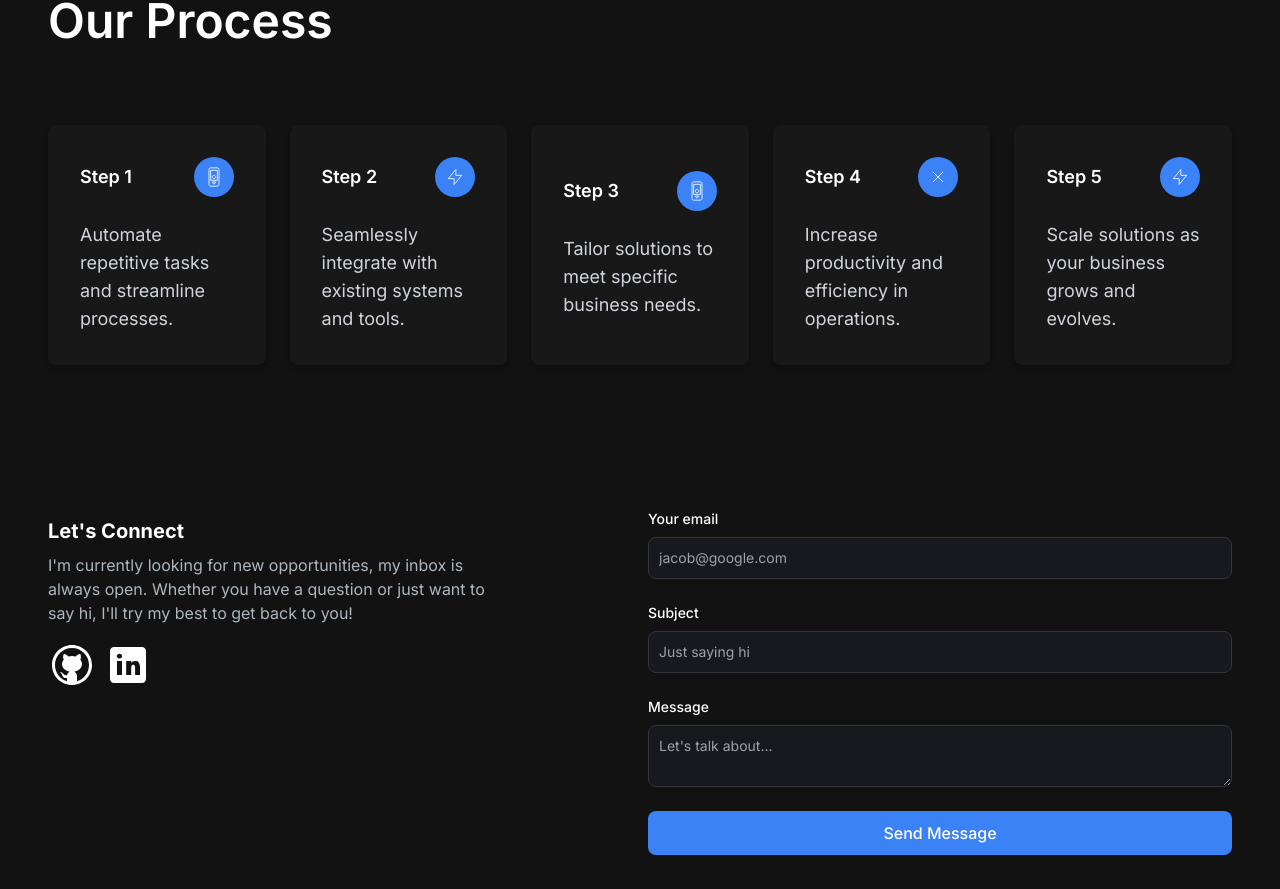
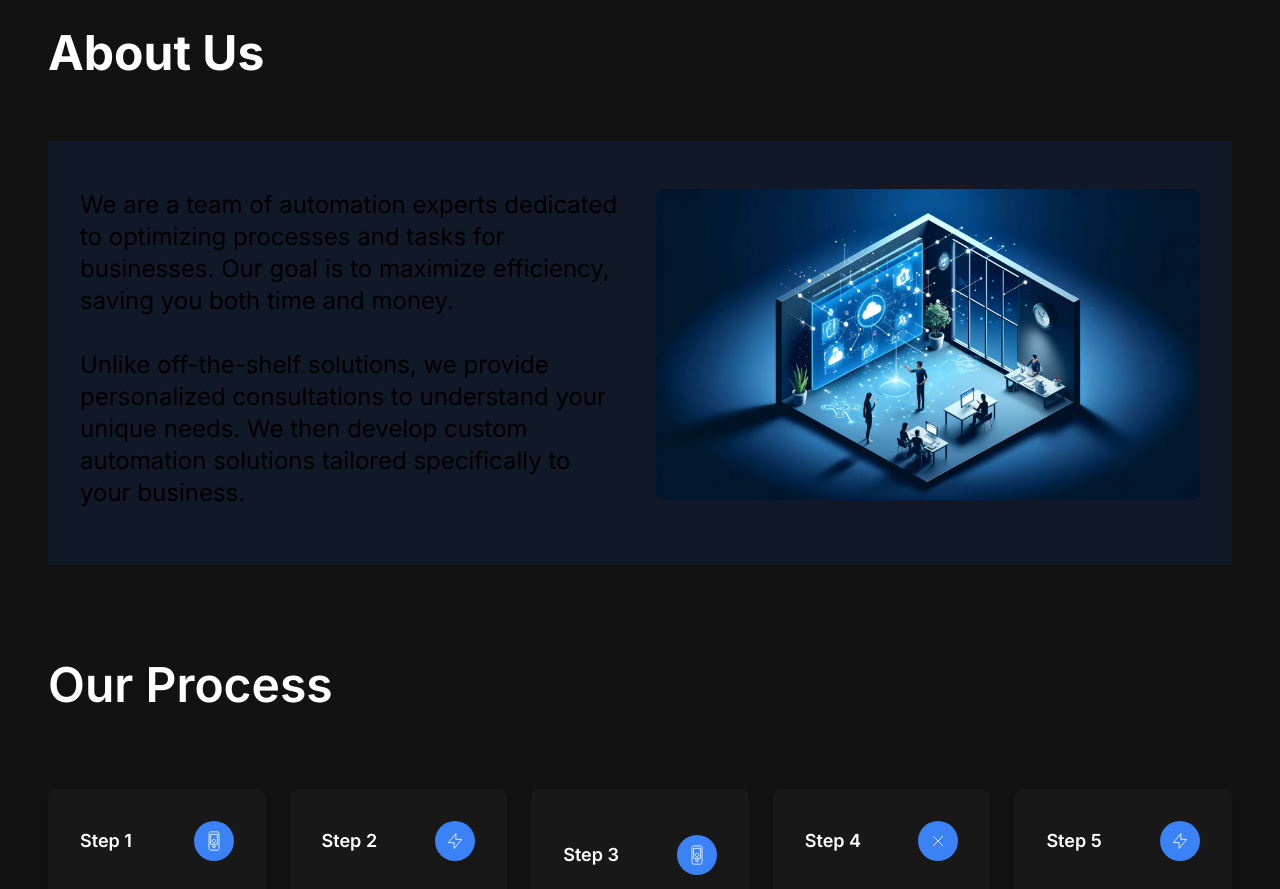
Before and after one commit to dolphinNoir/BluefinSite, a Next.js app: page / in a window 1280 px wide. Shown: the part 675-1564 px from the top of the page. Built offline with nearby package versions, Linux system fonts and the light colour scheme.

Commit message:
added in an about section

```diff
--- a/src/app/components/AboutSection.jsx
+++ /dev/null
@@ -1,105 +0,0 @@
-"use client";
-import React, { useTransition, useState } from "react";
-import Image from "next/image";
-import TabButton from "./TabButton";
-
-const TAB_DATA = [
-  {
-    title: "Our Process", // Changed from "Skills" to "Our Process"
-    id: "process", // Changed from "skills" to "process" for consistency
-    content: (
-      <ul className="list-disc pl-2">
-        <li>Node.js</li>
-        <li>Express</li>
-        <li>PostgreSQL</li>
-        <li>Sequelize</li>
-        <li>JavaScript</li>
-        <li>React</li>
-      </ul>
-    ),
-  },
-  {
-    title: "Education",
-    id: "education",
-    content: (
-      <ul className="list-disc pl-2">
-        <li>Fullstack Academy of Code</li>
-        <li>University of California, Santa Cruz</li>
-      </ul>
-    ),
-  },
-  {
-    title: "Certifications",
-    id: "certifications",
-    content: (
-      <ul className="list-disc pl-2">
-        <li>AWS Cloud Practitioner</li>
-        <li>Google Professional Cloud Developer</li>
-      </ul>
-    ),
-  },
-];
-
-const AboutSection = () => {
-  const [tab, setTab] = useState("process"); // Set default tab to "process"
-  const [isPending, startTransition] = useTransition();
-
-  const handleTabChange = (id) => {
-    startTransition(() => {
-      setTab(id);
-    });
-  };
-
-  return (
-    <section className="text-white py-20" id="about">
-      <div className="container mx-auto flex flex-col lg:flex-row lg:items-start lg:justify-between lg:pr-10">
-        <div className="lg:w-1/2 mb-8 lg:mb-0 lg:mr-8 flex justify-center lg:justify-start">
-          <Image
-            src="/images/about-image.png"
-            width={700}
-            height={600}
-            alt="About us"
-            className="lg:w-full lg:h-auto"
-          />
-        </div>
-        <div className="lg:w-1/2 pt-[3rem] lg:pl-20 lg:pt-0">
-          <h2 className="text-4xl font-bold mb-4">What We Do</h2>
-          <p className="text-base lg:text-lg mb-8 max-w-[90%]">
-            Here at Bluefin, we specialize in empowering businesses through
-            bespoke automation solutions tailored to their unique needs. Our
-            approach is simple yet powerful: we delve deep into understanding
-            your business processes, intricacies, and pain points. By closely
-            collaborating with your team, we identify opportunities where
-            automation can streamline operations, boost productivity, and drive
-            growth.
-          </p>
-          <h3 className="text-2xl font-bold mb-4">Our Stages</h3>
-          <div className="flex flex-row justify-start mb-8">
-            {/* Adjusted tab title to "Our Process" */}
-            <TabButton
-              selectTab={() => handleTabChange("process")}
-              active={tab === "process"}
-            >
-              Our Process
-            </TabButton>
-            <TabButton
-              selectTab={() => handleTabChange("education")}
-              active={tab === "education"}
-            >
-              Education
-            </TabButton>
-            <TabButton
-              selectTab={() => handleTabChange("certifications")}
-              active={tab === "certifications"}
-            >
-              Certifications
-            </TabButton>
-          </div>
-          <div>{TAB_DATA.find((t) => t.id === tab).content}</div>
-        </div>
-      </div>
-    </section>
-  );
-};
-
-export default AboutSection;
--- /dev/null
+++ b/src/app/components/AboutUs.jsx
@@ -0,0 +1,43 @@
+import React from "react";
+
+const AboutUs = () => {
+  return (
+    <div className="py-[4rem]">
+      <h2 className="text-3xl lg:text-5xl font-bold text-white pb-8 lg:pb-[4rem]">
+        About Us
+      </h2>
+      <section id="about-us" className="bg-gray-900 py-8 ">
+        <div className="container mx-auto px-4">
+          <div className="flex flex-col-reverse lg:flex-row md:flex-row">
+            <div className="md:w-1/2">
+              <div className="p-4">
+                <p className="text-2xl  mb-4 pb-2">
+                  We are a team of automation experts dedicated to optimizing
+                  processes and tasks for businesses. Our goal is to maximize
+                  efficiency, saving you both time and money.
+                </p>
+                <p className="text-2xl py-2">
+                  Unlike off-the-shelf solutions, we provide personalized
+                  consultations to understand your unique needs. We then develop
+                  custom automation solutions tailored specifically to your
+                  business.
+                </p>
+              </div>
+            </div>
+            <div className="md:w-1/2">
+              <div className="p-4">
+                <img
+                  src="/images/about-image.png"
+                  alt="Our Team"
+                  className="rounded-lg"
+                />
+              </div>
+            </div>
+          </div>
+        </div>
+      </section>
+    </div>
+  );
+};
+
+export default AboutUs;
--- a/src/app/components/CardsSection.jsx
+++ b/src/app/components/CardsSection.jsx
@@ -3,7 +3,7 @@ import CustomCard from "./CustomCard";
 
 export const CardsSection = () => {
   return (
-    <div className="mt-[7rem] lg:mt-[2rem]">
+    <section id="our-process" className="mt-[7rem] lg:mt-[2rem]">
       <h2 className="text-5xl font-semibold mb-4 text-white pb-[4rem]">
         Our Process
       </h2>
@@ -44,7 +44,7 @@ export const CardsSection = () => {
           iconPath="M13 10V3L4 14h7v7l9-11h-7z"
         />
       </div>
-    </div>
+    </section>
   );
 };
 
--- a/src/app/components/Navbar.jsx
+++ b/src/app/components/Navbar.jsx
@@ -8,12 +8,12 @@ import Image from "next/image";
 
 const navLinks = [
   {
-    title: "About",
-    path: "#about",
+    title: "About Us",
+    path: "#about-us",
   },
   {
-    title: "Projects",
-    path: "#projects",
+    title: "Our Process",
+    path: "#our-process",
   },
   {
     title: "Contact",
--- a/src/app/page.js
+++ b/src/app/page.js
@@ -1,6 +1,6 @@
 import HeroSection from "./components/HeroSection";
 import Navbar from "./components/Navbar";
-import AboutSection from "./components/AboutSection";
+import AboutUs from "./components/AboutUs";
 import ProjectsSection from "./components/ProjectsSection";
 import EmailSection from "./components/EmailSection";
 import Footer from "./components/Footer";
@@ -13,9 +13,9 @@ export default function Home() {
       <Navbar />
       <div className="container mt-24 mx-auto px-12 py-4">
         <HeroSection />
+        <AboutUs />
         <CardsSection />
         {/* <AchievementsSection /> */}
-        {/* <AboutSection /> */}
         {/* <ProjectsSection /> */}
         <EmailSection />
       </div>
```
